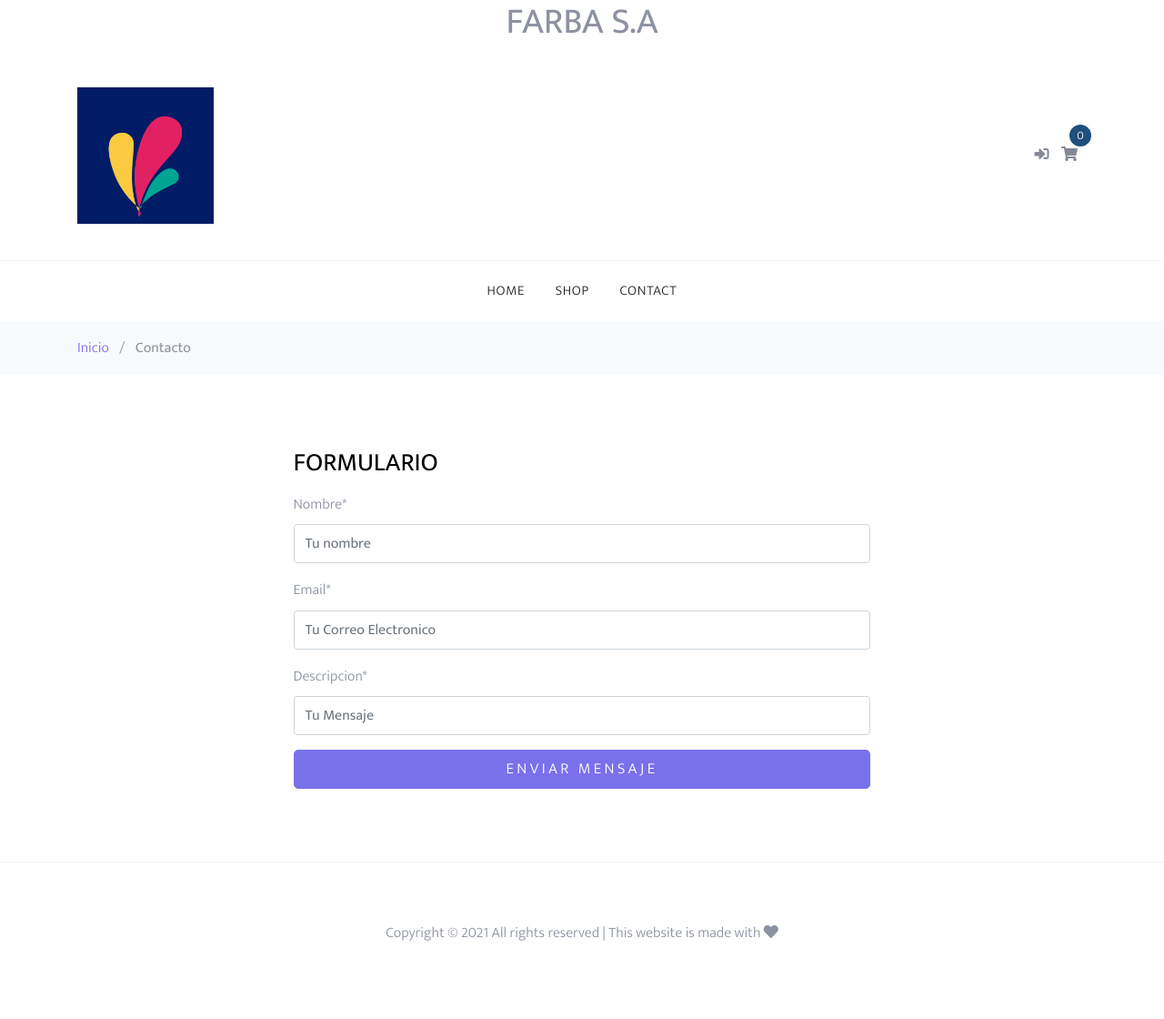
After one commit to sheyla49/Django_Ecommerce, a Django app: template src/templates/contact.html in a window 1280 px wide. The commit adds this page. Shown: the whole page at 91% size. Run offline with Django 3.2, Linux system fonts and the light colour scheme; the template is opened without the code that fills it: values that come from a table or form of the project are taken from there, others are empty; parts of the project's set-up code (start-up, migrations or seed data) failed here and were passed over; some libraries are stand-ins or nearby versions.

Commit message:
contact view

```diff
--- a/requirements.txt
+++ b/requirements.txt
@@ -2,3 +2,4 @@ django==3.2.6
 pillow==8.3.1
 psycopg2-binary==2.9.1
 django-environ==0.4.5
+django-crispy-forms==1.12.0
--- a/src/app/urls.py
+++ b/src/app/urls.py
@@ -4,12 +4,13 @@ from django.conf.urls.static import static
 from django.contrib import admin
 from django.urls import path
 
+
 from core import views
-
 
 urlpatterns = [
     path('admin/', admin.site.urls),
-    path('', views.Homeview.as_view(), name='home')
+    path('', views.Homeview.as_view(), name='home'),
+    path('contact/', views.ContactView.as_view(), name='contact'),
 ]
 if settings.DEBUG:
     urlpatterns += static(settings.STATIC_URL, document_root=settings.STATIC_ROOT)
--- a/src/core/apps.py
+++ b/src/core/apps.py
@@ -2,5 +2,5 @@ from django.apps import AppConfig
 
 
 class CoreConfig(AppConfig):
-    default_auto_field = 'django.db.models.BigAutoField'
-    name = 'core'
+ #  default_auto_field = 'django.db.models.BigAutoField'
+   name ='core'
--- a/src/core/forms.py
+++ b/src/core/forms.py
@@ -1,4 +1,9 @@
 from django import forms
 
-class ContactForms(forms.From):
-    name=forms.CharField(max_lenght=100)
+class ContactForms(forms.Form):
+    Nombre = forms.CharField(max_length=100, widget=forms.TextInput(attrs={
+        'placeholder': 'Tu nombre'}))
+    Email = forms.EmailField(widget=forms.TextInput(attrs={
+        'placeholder': 'Tu Correo Electronico'}))
+    Descripcion = forms.CharField(widget=forms.TextInput(attrs={
+        'placeholder': 'Tu Mensaje'}))
--- a/src/templates/base.html
+++ b/src/templates/base.html
@@ -1,12 +1,10 @@
 {% load static %}
-{% load cart_template_tags %}
 
 <!DOCTYPE html>
 <html lang="en">
 <head>
     <title>Django Ecom {% block head_title %}{% endblock %}</title>
-    {% block extra_head %}
-    {% endblock extra_head %}
+    <h1 align="center" color="black">FARBA S.A</h1>
     <meta charset="utf-8">
     <meta name="viewport" content="width=device-width, initial-scale=1, shrink-to-fit=no">
     <link rel="apple-touch-icon" sizes="57x57" href="{% static 'icons/apple-icon-57x57.png' %}">
@@ -51,6 +49,7 @@
                     <div class="col-6 col-md-8 mb-3 mb-md-0 col-md-4 order-1 order-md-2">
                         <div>
                             <a href="{% url 'home' %}">
+<!-- Implementar el logo de la empresa-->
                                 <img class="img-fluid" src="{% static 'images/logo.png' %}" style="max-width: 150px;"/>
                             </a>
                         </div>
@@ -61,16 +60,16 @@
                             <ul>
                                 <li>
                                     {% if request.user.is_authenticated %}
-                                        <a href="{% url 'profile' %}"><span><i class="fas fa-user"></i></span></a>
+                                        <a href="/"><span><i class="fas fa-user"></i></span></a>
                                     {% else %}
-                                        <a href="{% url 'account_login' %}"><span><i
+                                        <a href="/"><span><i
                                                 class="fas fa-sign-in-alt"></i></span></a>
                                     {% endif %}
                                 </li>
                                 <li>
-                                    <a href="{% url 'cart:summary' %}" class="site-cart">
+                                    <a href="/" class="site-cart">
                                         <span><i class="fas fa-shopping-cart"></i></span>
-                                        <span class="count">{{ request|cart_item_count }}</span>
+                                        <span class="count">0</span>
                                     </a>
                                 </li>
                                 <li class="d-inline-block d-md-none ml-md-0">
--- /dev/null
+++ b/src/templates/contact.html
@@ -0,0 +1,37 @@
+{% extends "base.html" %}
+{% load crispy_forms_tags %}
+
+{% block content %}
+<!-- Cliente en contacto con la empresa-->
+<div class="bg-light py-3">
+    <div class="container">
+        <div class="row">
+             <div class="col-md-12 mb-0">
+             <a href="{% url 'home' %}">Inicio</a>
+             <span class="mx-2 mb-0">/</span>
+             <strong class="text-block">Contacto</strong>
+             </div>
+        </div>
+    </div>
+</div>
+
+<div class="site-section">
+    <div class="container">
+        <div class="row justify-content-center">
+            <div class="col-md-7">
+                <h2 class="h3 mb-3 text-black">FORMULARIO</h2>
+            </div>
+                <div class="col-md-7">
+                <form method="POST">
+<!-- Para no se pueda hackear los correos del cliente-->
+                {% csrf_token %}
+                {{ form|crispy }}
+                <input type="submit" class="btn btn-primary btn-lg btn-block" value="Enviar Mensaje"/>
+                </form>
+            </div>
+        </div>
+    </div>
+</div>
+
+
+{% endblock content %}
--- a/src/templates/index.html
+++ b/src/templates/index.html
@@ -2,10 +2,11 @@
 {% load static %}
 
 {% block content %}
+<!-- agrege el logo a la pagina-->
 <div class="site-block-cover" style="background-image: url({% static 'images/hero.jpg' %});" data-aos="fade">
     <div class="container">
         <div class="row">
-            <div class="col-md-4 pt-5 pt-md-0">
+            <div class="col-xl-4 pt-5 pt-md-0">
             </div>
         </div>
     </div>
--- a/src/templates/navbar.html
+++ b/src/templates/navbar.html
@@ -2,7 +2,7 @@
     <div class="container">
         <ul class="site-menu js-clone-nav d-none d-md-block" style="padding: 0;">
             <li><a href="/">Home</a></li>
-            <li><a href="{% url 'cart:product-list' %}">Shop</a></li>
+            <li><a href="/">Shop</a></li>
             <li><a href="{% url 'contact' %}">Contact</a></li>
             {% if request.user.is_staff %}
                 <li><a href="/">Staff</a></li>
```
Also changed, not shown: src/app/settings.py (+12 -2 lines), src/core/views.py (+34 -5 lines), src/db.sqlite3, src/static/images/hero.jpg, src/static/images/logo.png, 2 other files.
